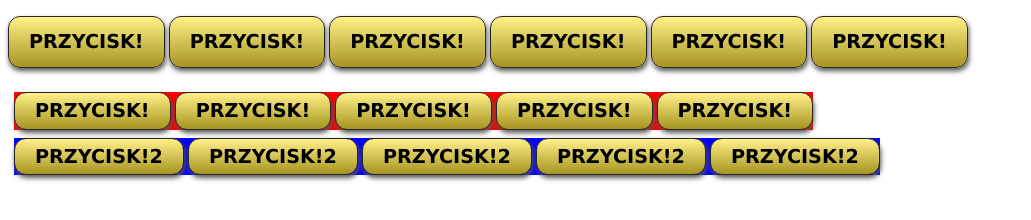
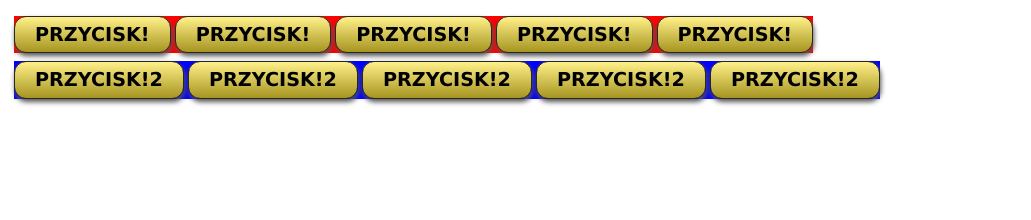
Before and after one commit to Marcin13/cssButtons, a plain HTML site: page index.html in a window 1280 px wide. Shown: the whole page, without its empty margins (0-1031 px from the left). Drawn offline with Linux system fonts and the light colour scheme.

Commit message:
Merge master into marcin

```diff
--- a/index.html
+++ b/index.html
@@ -17,16 +17,7 @@ officia deserunt mollit anim id est laborum.
   <meta charset="utf-8">
   </head>
   <body>
-    <p>
-      <input type="button" value="Przycisk!" class="button" style="line-height:2em">
-      <input type="button" value="Przycisk!" class="button" style="line-height:2em">
-      <input type="button" value="Przycisk!" class="button" style="line-height:2em">
-      <input type="button" value="Przycisk!" class="button" style="line-height:2em">
-      <input type="button" value="Przycisk!" class="button" style="line-height:2em">
-      <input type="button" value="Przycisk!" class="button" style="line-height:2em">
-    </p>
-
-    <script type="text/template" id="button-template">
+   <script type="text/template" id="button-template">
         {{#button}}
         <div class="buttons {{ color }}">
         <input type="button" value={{ value }} class={{ class }} id={{ id }}&nbsp;{{ class }}>
```
